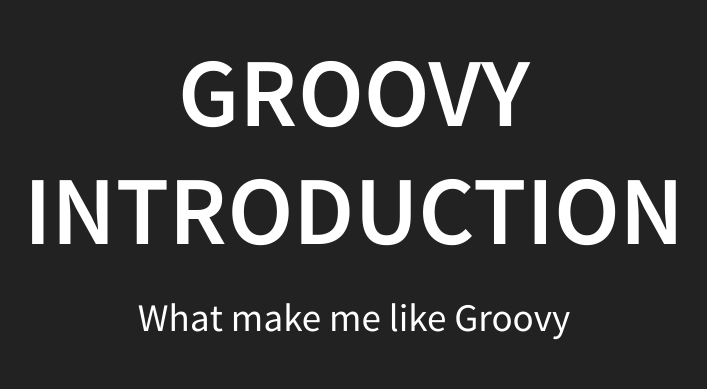
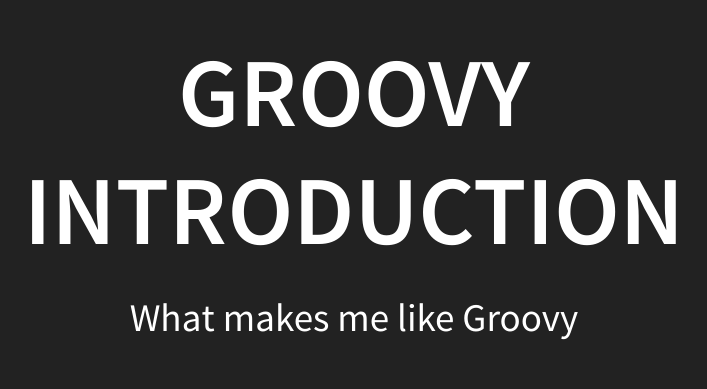
Before and after one commit to xsenechal/groovy_presentation, a website: page index.html in a window 1280 px wide. Shown: the part 177-566 px from the top of the page, without its empty margins (286-993 px from the left). Drawn offline with nearby package versions, Linux system fonts and the light colour scheme; files that its build step writes are made by us from their sources.

Commit message:
fix orthographe

```diff
--- a/index.html
+++ b/index.html
@@ -27,7 +27,7 @@
 <!-- ---------------------------------------------------------------------------- -->
 				<section>
 					<h1>Groovy Introduction</h1>
-					<p>What make me like Groovy</p>
+					<p>What makes me like Groovy</p>
 					<p>
 				</section>
 <!-- ---------------------------------------------------------------------------- -->
```
